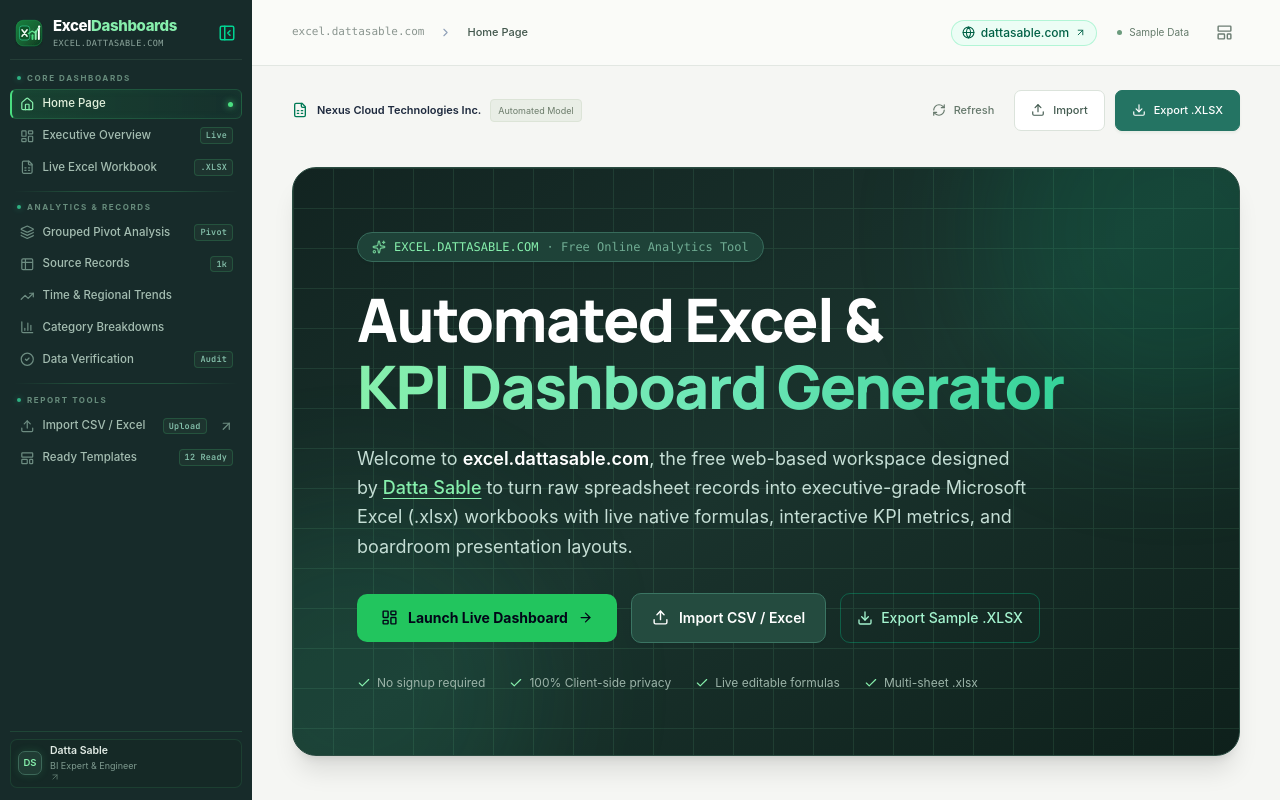
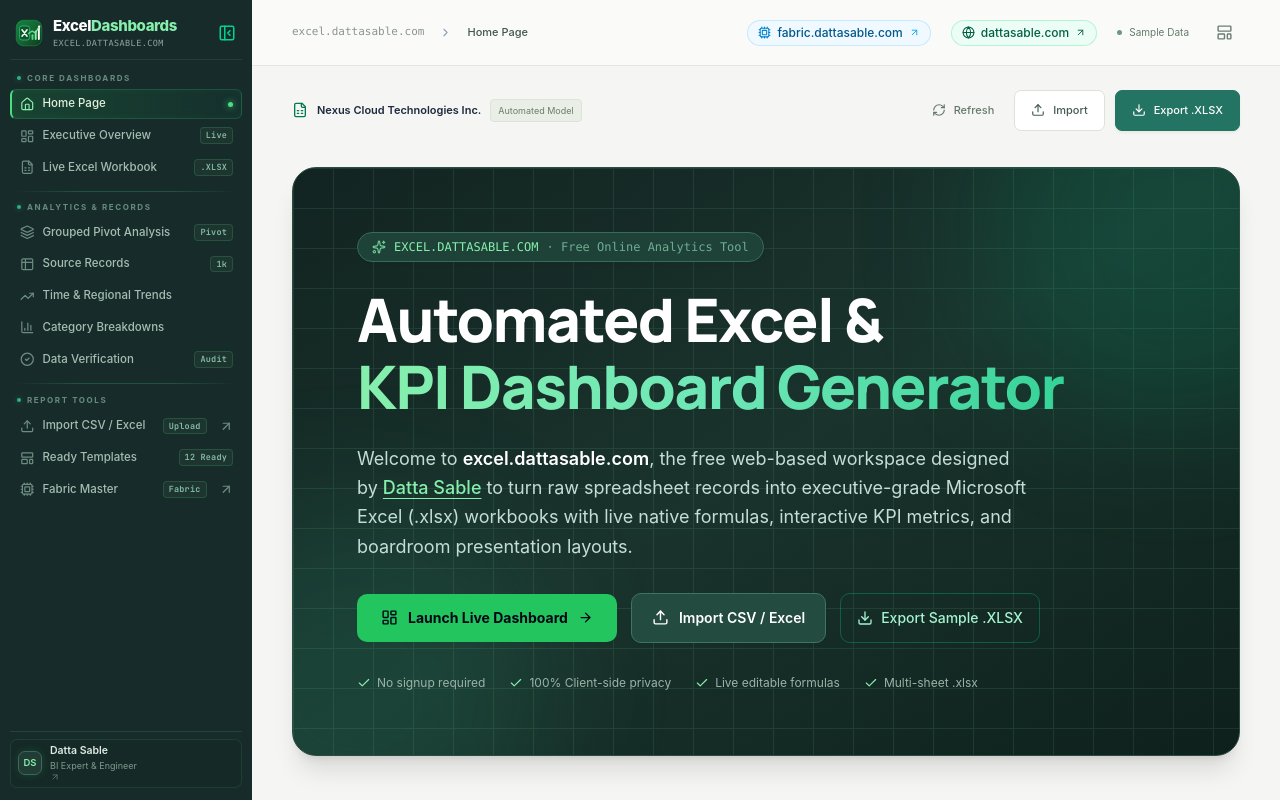
Before and after one commit to sabledattatray/nexusbi-excel-dashboard-generator, a React (Vite) app: page / in a window 1280 px wide. Shown: the top 800 px of the page. Built offline with nearby package versions, Linux system fonts and the light colour scheme.

Commit message:
Integrate fabric.dattasable.com subdomain across navbar, topbar, footer, and schema

```diff
--- a/index.html
+++ b/index.html
@@ -90,9 +90,14 @@
             "url": "https://dattasable.com/",
             "sameAs": [
               "https://dattasable.com/dashboards",
-              "https://excel.dattasable.com/"
+              "https://excel.dattasable.com/",
+              "https://fabric.dattasable.com/"
             ]
           },
+          "relatedLink": [
+            "https://fabric.dattasable.com/",
+            "https://dattasable.com/dashboards"
+          ],
           "publisher": {
             "@type": "Organization",
             "@id": "https://dattasable.com/#organization",
--- a/src/components/Footer.tsx
+++ b/src/components/Footer.tsx
@@ -9,6 +9,7 @@
   Globe,
   Youtube,
   Linkedin,
+  Cpu,
 } from 'lucide-react';
 import { ExcelLogo } from './ExcelLogo';
 
@@ -43,6 +44,17 @@
               >
                 <Globe size={13} />
                 <span>dattasable.com</span>
+                <ExternalLink size={11} />
+              </a>
+              <a
+                href="https://fabric.dattasable.com/"
+                target="_blank"
+                rel="noopener noreferrer"
+                className="inline-flex items-center gap-1.5 px-3 py-1.5 rounded-lg bg-[#19323d] hover:bg-[#224452] text-sky-300 text-xs font-medium border border-[#2a5566] transition-colors"
+                title="Fabric Master — Microsoft Fabric Architecture & FinOps Platform"
+              >
+                <Cpu size={13} className="text-sky-400" />
+                <span>fabric.dattasable.com</span>
                 <ExternalLink size={11} />
               </a>
               <a
@@ -155,6 +167,19 @@
               </li>
               <li>
                 <a
+                  href="https://fabric.dattasable.com"
+                  target="_blank"
+                  rel="noopener noreferrer"
+                  className="hover:text-white flex items-center gap-1.5 transition-colors text-sky-300 hover:text-sky-200"
+                  title="Fabric Master — Microsoft Fabric Architecture, Capacity Estimator & FinOps Platform"
+                >
+                  <Cpu size={12} className="text-sky-400" />
+                  <span>Fabric Master (MS Fabric)</span>
+                  <ExternalLink size={11} className="opacity-70" />
+                </a>
+              </li>
+              <li>
+                <a
                   href="https://dattasable.com/dashboards"
                   target="_blank"
                   rel="noopener noreferrer"
--- a/src/components/HomePage.tsx
+++ b/src/components/HomePage.tsx
@@ -22,6 +22,7 @@
   Factory,
   Table,
   Check,
+  Cpu,
 } from 'lucide-react';
 import { ExcelLogo } from './ExcelLogo';
 import { IndustryType } from '../types/dataset';
@@ -157,7 +158,7 @@
     },
     {
       q: 'Who created excel.dattasable.com?',
-      a: 'This application was created by Datta Sable, a Business Intelligence Expert, Data Engineer, and analytics content creator. Explore more BI templates, portfolio projects, and tutorials at dattasable.com.',
+      a: 'This application was created by Datta Sable, a Business Intelligence Expert, Data Engineer, and analytics content creator. Explore more BI templates at dattasable.com, or check out Fabric Master (fabric.dattasable.com) for enterprise Microsoft Fabric architecture planning and FinOps capacity estimation.',
     },
   ];
 
@@ -626,24 +627,35 @@
           </div>
         </div>
 
-        <div className="flex flex-col sm:flex-row items-stretch sm:items-center gap-3 shrink-0 w-full md:w-auto">
+        <div className="flex flex-col sm:flex-row items-stretch sm:items-center gap-2.5 shrink-0 w-full md:w-auto">
+          <a
+            href="https://fabric.dattasable.com/"
+            target="_blank"
+            rel="noopener noreferrer"
+            className="inline-flex items-center justify-center gap-2 px-4 py-3 rounded-xl bg-[#183742] hover:bg-[#204957] active:scale-[0.98] text-sky-200 text-xs font-bold border border-sky-400/40 transition-all shadow-md w-full sm:w-auto"
+            title="Fabric Master — Microsoft Fabric Architecture, Capacity Estimator & FinOps Platform"
+          >
+            <Cpu size={14} className="text-sky-400" />
+            <span>Fabric Master</span>
+            <ExternalLink size={12} className="opacity-70" />
+          </a>
           <a
             href="https://dattasable.com/dashboards"
             target="_blank"
             rel="noopener noreferrer"
-            className="inline-flex items-center justify-center gap-2 px-5 py-3 rounded-xl bg-[#22c55e] hover:bg-[#16a34a] active:scale-[0.98] text-slate-950 text-xs font-bold transition-all shadow-md w-full sm:w-auto"
+            className="inline-flex items-center justify-center gap-2 px-4 py-3 rounded-xl bg-[#22c55e] hover:bg-[#16a34a] active:scale-[0.98] text-slate-950 text-xs font-bold transition-all shadow-md w-full sm:w-auto"
           >
-            <span>Explore BI Portfolio</span>
-            <ExternalLink size={13} />
+            <span>BI Portfolio</span>
+            <ExternalLink size={12} />
           </a>
           <a
             href="https://dattasable.com/"
             target="_blank"
             rel="noopener noreferrer"
-            className="inline-flex items-center justify-center gap-2 px-5 py-3 rounded-xl border border-emerald-500/40 hover:bg-white/10 active:scale-[0.98] text-emerald-200 text-xs font-semibold transition-colors w-full sm:w-auto"
+            className="inline-flex items-center justify-center gap-2 px-4 py-3 rounded-xl border border-emerald-500/40 hover:bg-white/10 active:scale-[0.98] text-emerald-200 text-xs font-semibold transition-colors w-full sm:w-auto"
           >
             <span>dattasable.com</span>
-            <ArrowRight size={13} />
+            <ArrowRight size={12} />
           </a>
         </div>
       </section>
--- a/src/components/Navbar.tsx
+++ b/src/components/Navbar.tsx
@@ -20,6 +20,7 @@
   PanelLeftClose,
   PanelLeftOpen,
   LayoutTemplate,
+  Cpu,
 } from 'lucide-react';
 import { DatasetConfig } from '../types/dataset';
 import { ExcelLogo } from './ExcelLogo';
@@ -214,6 +215,18 @@
             <span className="truncate">Ready Templates</span>
             <span className="nav-badge">12 Ready</span>
           </button>
+          <a
+            href="https://fabric.dattasable.com/"
+            target="_blank"
+            rel="noopener noreferrer"
+            className="nav-item group"
+            title="Fabric Master — Microsoft Fabric Architecture, Capacity Estimator & FinOps Platform"
+          >
+            <Cpu size={14.5} className="text-sky-400 group-hover:text-sky-300" />
+            <span className="truncate">Fabric Master</span>
+            <span className="nav-badge text-sky-300 border-sky-500/30 bg-sky-950/40">Fabric</span>
+            <ArrowUpRight size={11} className="ml-1 opacity-60 group-hover:opacity-100 transition-opacity" />
+          </a>
         </nav>
 
         {/* Compact Bottom Author Lockup */}
@@ -268,6 +281,19 @@
         </div>
 
         <div className="topbar-actions shrink-0">
+          {/* Fabric Master Subdomain Link */}
+          <a
+            href="https://fabric.dattasable.com/"
+            target="_blank"
+            rel="noopener noreferrer"
+            className="hidden md:inline-flex items-center gap-1.5 text-xs text-sky-800 bg-sky-50 hover:bg-sky-100 border border-sky-200/80 px-2.5 py-1 rounded-full font-medium transition-colors"
+            title="Explore Fabric Master — Microsoft Fabric Architecture & FinOps Platform"
+          >
+            <Cpu size={13} className="text-sky-600" />
+            <span>fabric.dattasable.com</span>
+            <ArrowUpRight size={11} className="text-sky-500" />
+          </a>
+
           {/* Main Portfolio Link */}
           <a
             href="https://dattasable.com/dashboards"
--- a/src/components/SeoOverviewSection.tsx
+++ b/src/components/SeoOverviewSection.tsx
@@ -48,7 +48,7 @@
     },
     {
       q: 'Who created excel.dattasable.com?',
-      a: 'This application was created by Datta Sable, a Business Intelligence Expert, Data Engineer, and analytics content creator. Explore more BI templates, portfolio projects, and tutorials at dattasable.com.',
+      a: 'This application was created by Datta Sable, a Business Intelligence Expert, Data Engineer, and analytics content creator. Explore more BI templates at dattasable.com, and check out Fabric Master (fabric.dattasable.com) for Microsoft Fabric architecture planning, capacity estimation, and FinOps analysis.',
     },
   ];
 
@@ -259,24 +259,35 @@
           </div>
         </div>
 
-        <div className="flex items-center gap-3 shrink-0 w-full md:w-auto">
+        <div className="flex items-center gap-2.5 shrink-0 w-full md:w-auto">
+          <a
+            href="https://fabric.dattasable.com/"
+            target="_blank"
+            rel="noopener noreferrer"
+            className="flex-1 md:flex-initial inline-flex items-center justify-center gap-1.5 px-3.5 py-2.5 rounded-lg bg-sky-900/90 text-sky-100 text-xs font-semibold hover:bg-sky-900 border border-sky-600/40 transition-colors shadow-sm"
+            title="Fabric Master — Microsoft Fabric Architecture & FinOps Platform"
+          >
+            <Cpu size={13} className="text-sky-300" />
+            <span>Fabric Master</span>
+            <ExternalLink size={12} className="opacity-70" />
+          </a>
           <a
             href="https://dattasable.com/dashboards"
             target="_blank"
             rel="noopener noreferrer"
-            className="flex-1 md:flex-initial inline-flex items-center justify-center gap-2 px-4 py-2.5 rounded-lg bg-emerald-700 text-white text-xs font-semibold hover:bg-emerald-800 transition-colors shadow-sm"
+            className="flex-1 md:flex-initial inline-flex items-center justify-center gap-1.5 px-3.5 py-2.5 rounded-lg bg-emerald-700 text-white text-xs font-semibold hover:bg-emerald-800 transition-colors shadow-sm"
           >
-            <span>Explore BI Portfolio</span>
-            <ExternalLink size={13} />
+            <span>BI Portfolio</span>
+            <ExternalLink size={12} />
           </a>
           <a
             href="https://dattasable.com/"
             target="_blank"
             rel="noopener noreferrer"
-            className="flex-1 md:flex-initial inline-flex items-center justify-center gap-2 px-4 py-2.5 rounded-lg border border-slate-300 text-slate-700 text-xs font-semibold hover:bg-slate-50 transition-colors"
+            className="flex-1 md:flex-initial inline-flex items-center justify-center gap-1.5 px-3.5 py-2.5 rounded-lg border border-slate-300 text-slate-700 text-xs font-semibold hover:bg-slate-50 transition-colors"
           >
             <span>dattasable.com</span>
-            <ArrowRight size={13} />
+            <ArrowRight size={12} />
           </a>
         </div>
       </div>
```
